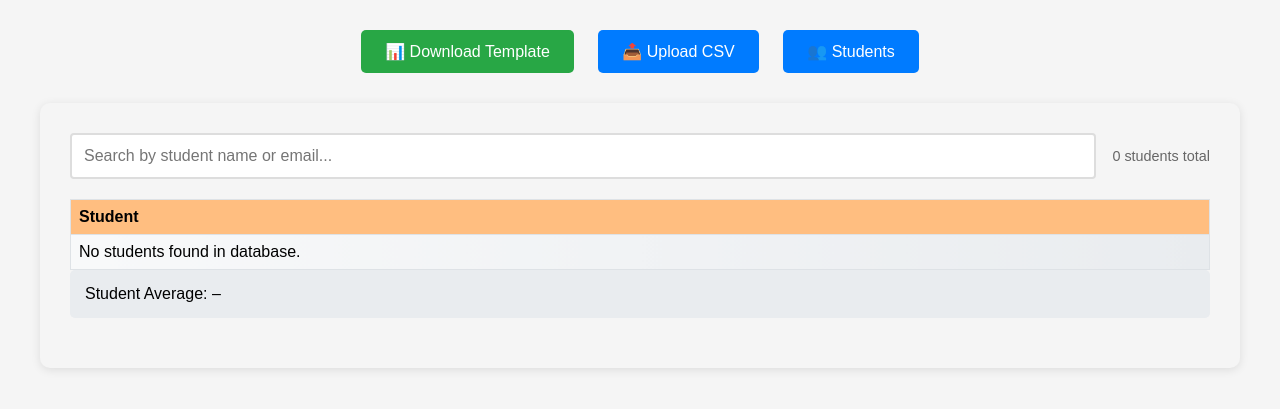
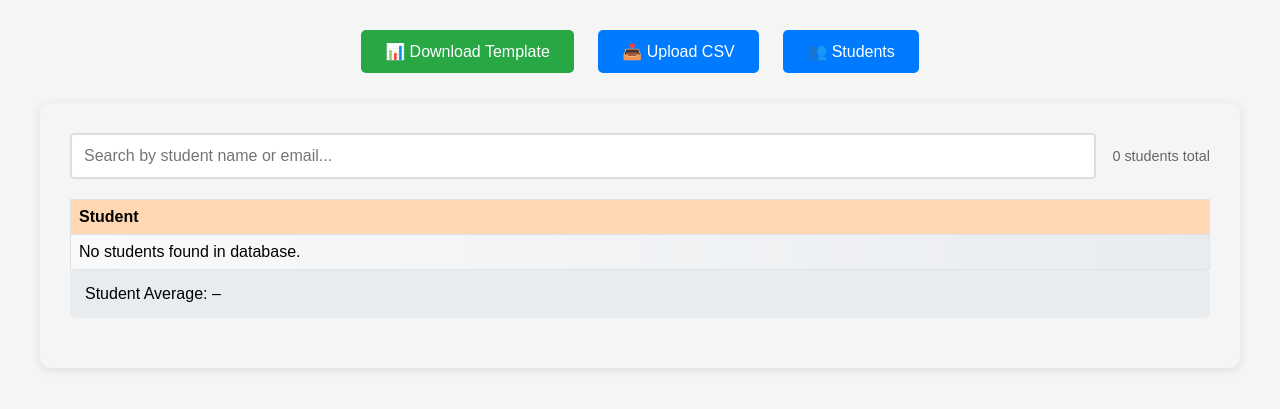
Before and after one commit to thorlorick/database_gradeinsight, a FastAPI app: page /dashboard in a window 1280 px wide. Shown: the part 70-479 px from the top of the page. Run offline with FastAPI, Linux system fonts and the light colour scheme; data that the repository does not hold is empty.

Commit message:
Update styles.css

```diff
--- a/static/css/styles.css
+++ b/static/css/styles.css
@@ -213,7 +213,7 @@ tr:hover {
         }
 
         .solution3-table th {
-            background-color: #ffbe80;
+            background-color: #ffd8b3;
             color: black;
             position: sticky;
             top: 0;
```
